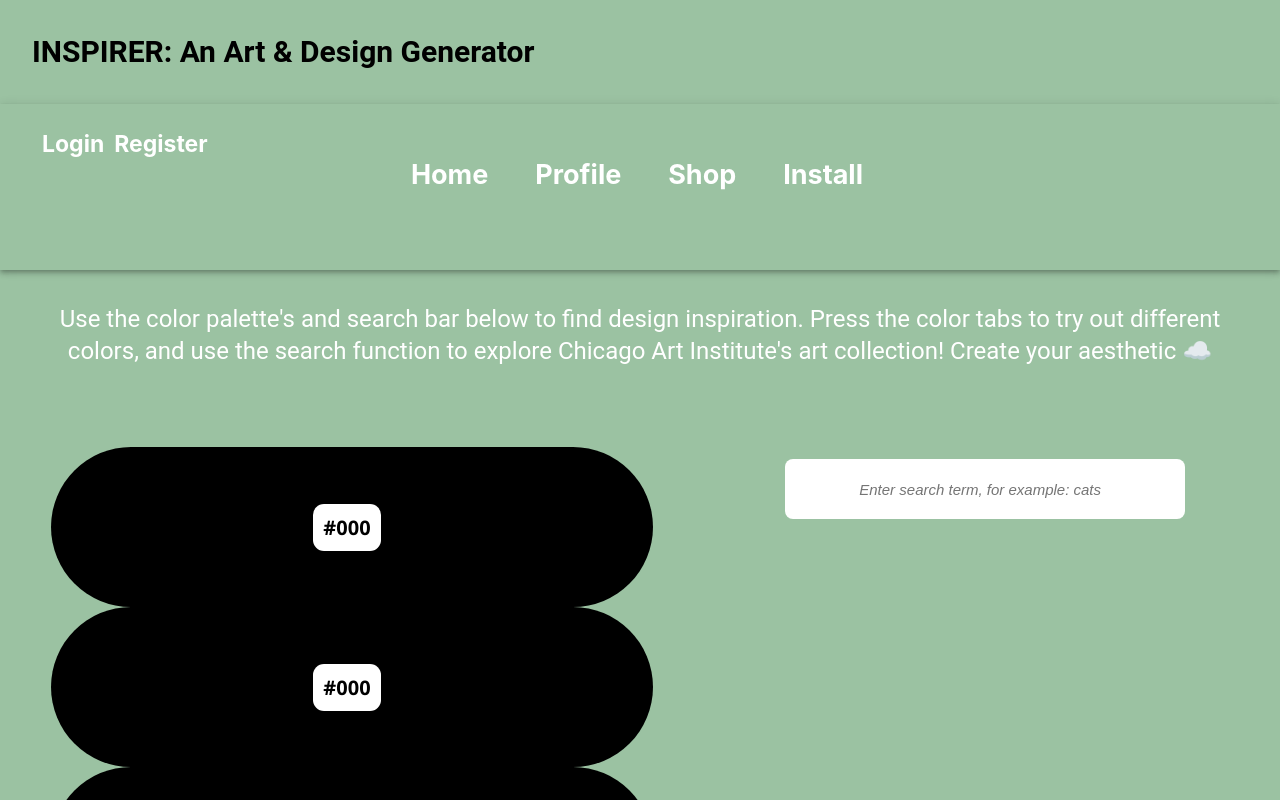
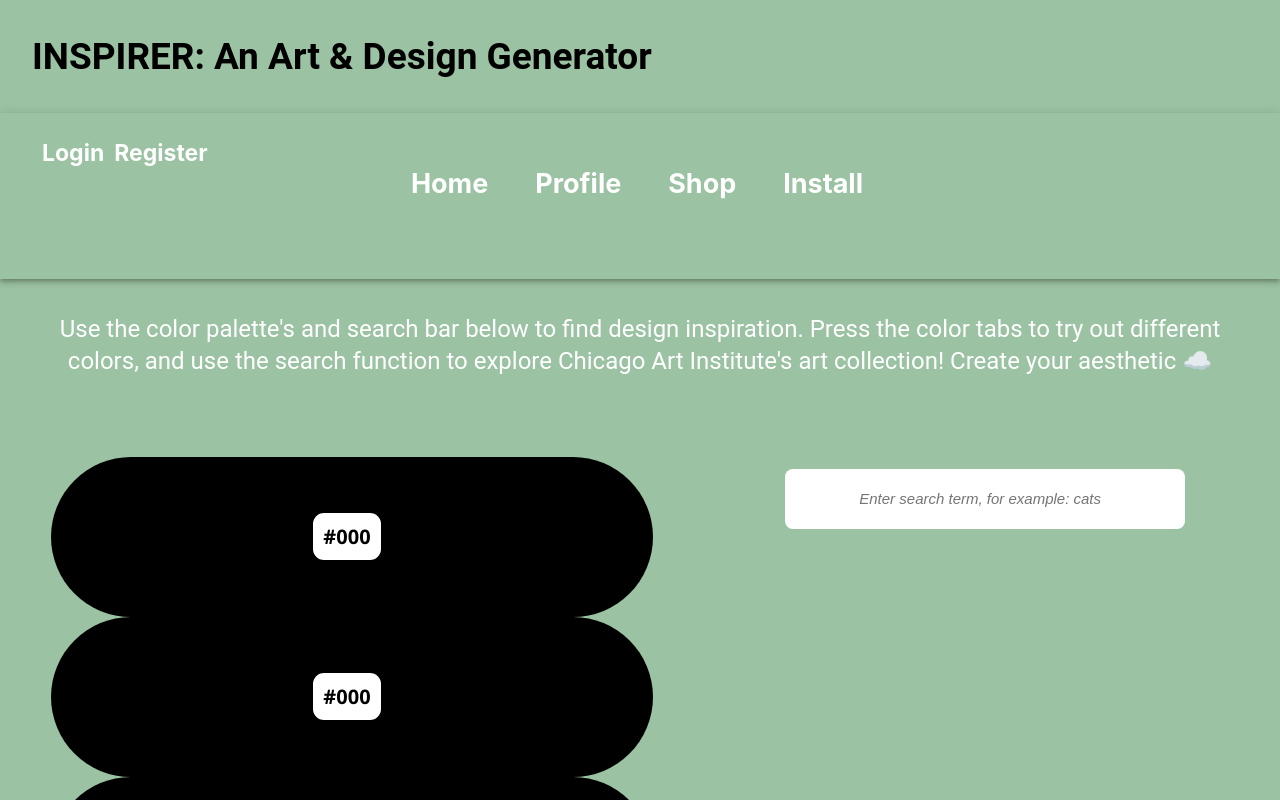
Before and after one commit to LisaTLe/Inspirer-app, a React (Create React App) app in the folder client/: page / in a window 1280 px wide. Shown: the top 800 px of the page. Built offline with nearby package versions, Linux system fonts and the light colour scheme.

Commit message:
title resized

```diff
--- a/client/src/components/navbar.js
+++ b/client/src/components/navbar.js
@@ -44,7 +44,7 @@ export default function Navbar() {
         <Typography
           variant="h5"
           align="left"
-          style={{ fontWeight: "bold", fontSize: 30 }}
+          style={{ fontWeight: "bold", fontSize: 37 }}
         >
           INSPIRER: An Art & Design Generator
         </Typography>
```
